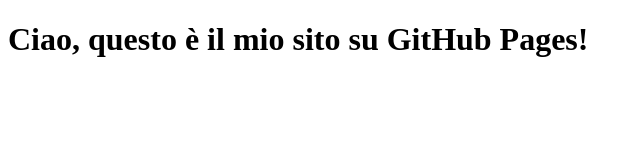
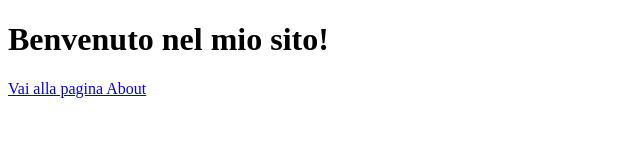
Before and after one commit to DarkAngelOf/SitoWEB, a plain HTML site: page index.html in a window 1280 px wide. Shown: the whole page, without its empty margins (0-641 px from the left). Drawn offline with Linux system fonts and the light colour scheme.

Commit message:
Update index.html

```diff
--- a/index.html
+++ b/index.html
@@ -1,9 +1,10 @@
 <!DOCTYPE html>
 <html>
 <head>
-    <title>Benvenuto</title>
+    <title>Pagina Principale</title>
 </head>
 <body>
-    <h1>Ciao, questo è il mio sito su GitHub Pages!</h1>
+    <h1>Benvenuto nel mio sito!</h1>
+    <p><a href="about.html">Vai alla pagina About</a></p>
 </body>
 </html>
```
